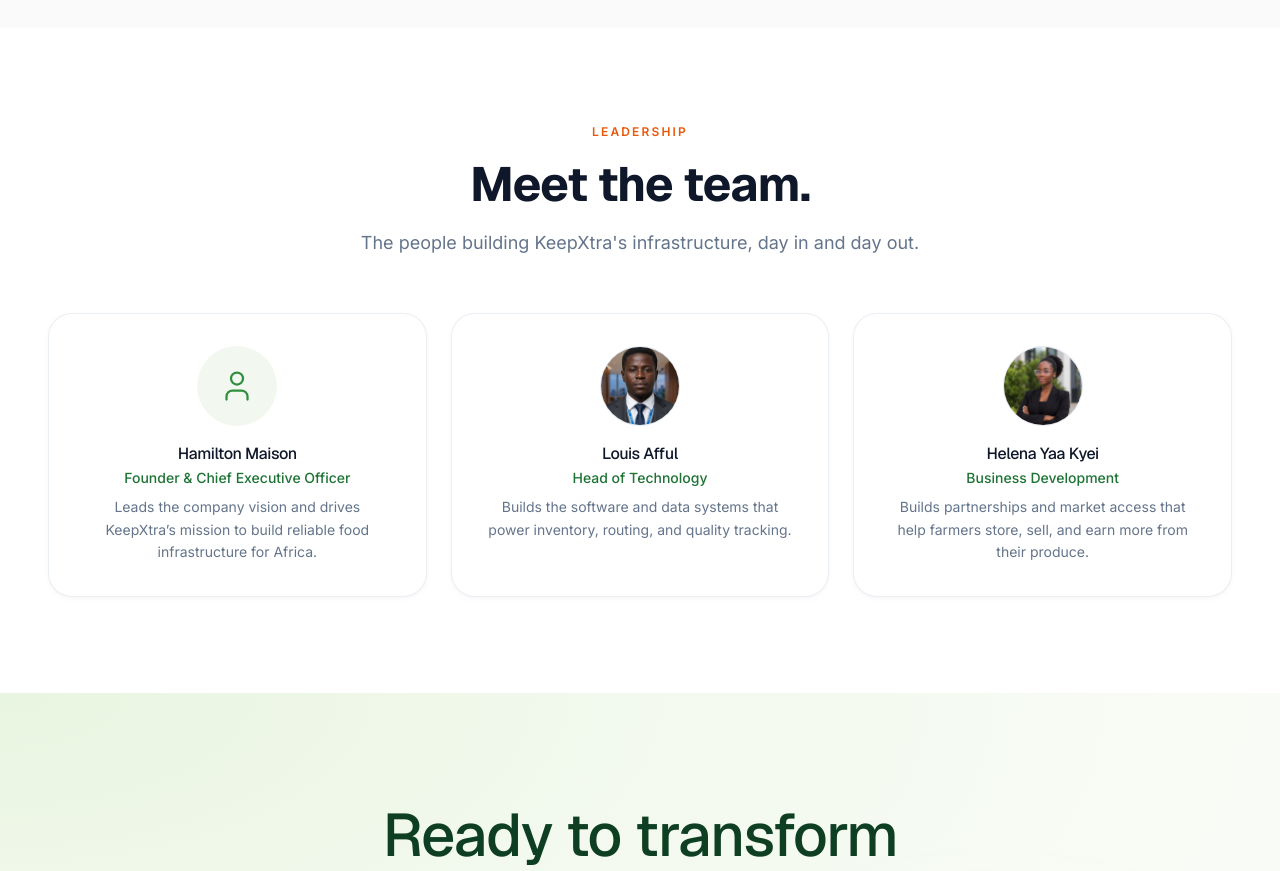
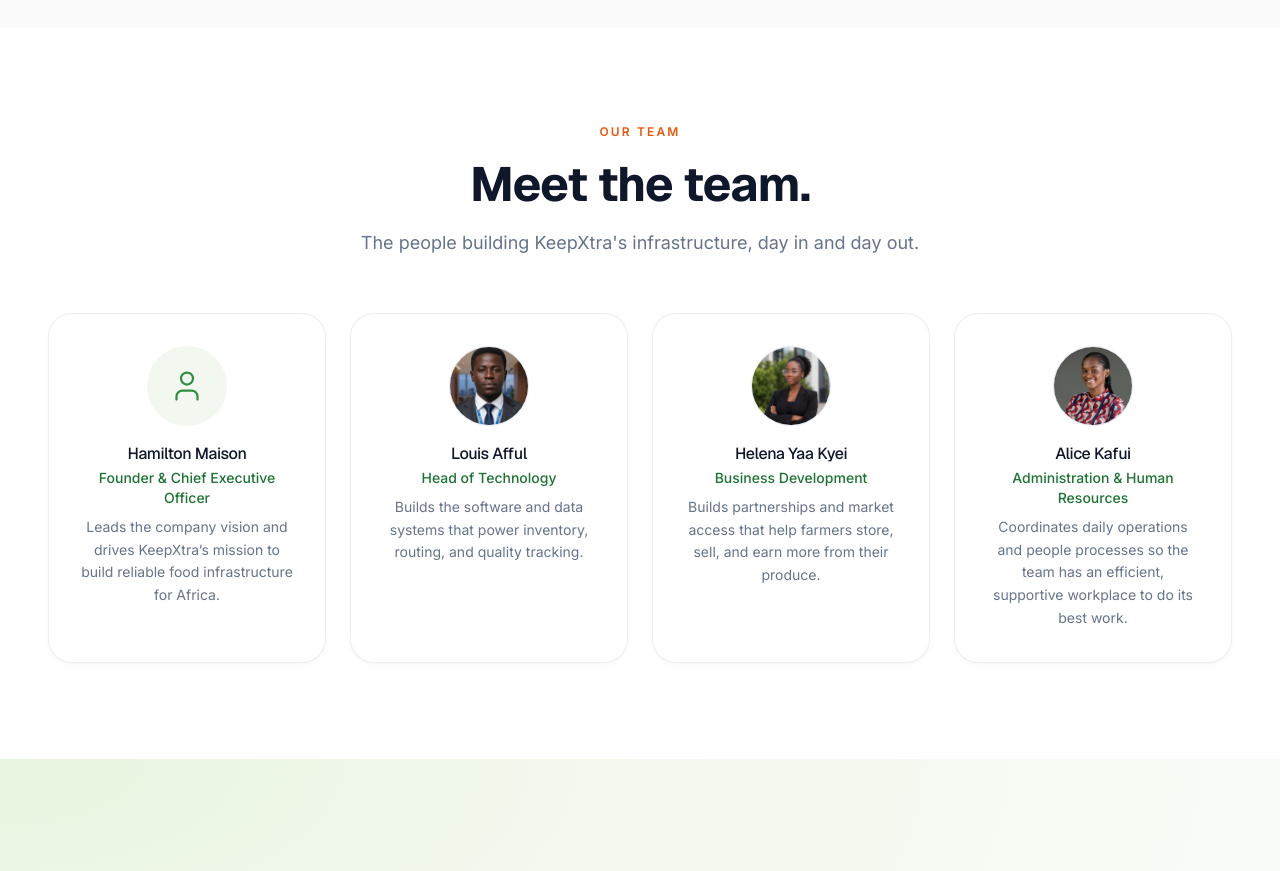
Before and after one commit to louisafful1/keepxtra, a React (Vite) app in the folder frontend/: page /about in a window 1280 px wide. Shown: the part 4820-5691 px from the top of the page. Built offline with nearby package versions, Linux system fonts and the light colour scheme.

Commit message:
Add Alice Kafui to the team (Administration & Human Resources)

```diff
--- a/frontend/src/data/team.ts
+++ b/frontend/src/data/team.ts
@@ -30,4 +30,10 @@
     bio: 'Builds partnerships and market access that help farmers store, sell, and earn more from their produce.',
     photo: '/team/Helina.jpeg',
   },
+  {
+    name: 'Alice Kafui',
+    role: 'Administration & Human Resources',
+    bio: 'Coordinates daily operations and people processes so the team has an efficient, supportive workplace to do its best work.',
+    photo: '/team/alice-square.jpg',
+  },
 ]
--- a/frontend/src/sections/about/MeetTheTeam.tsx
+++ b/frontend/src/sections/about/MeetTheTeam.tsx
@@ -11,7 +11,7 @@
     <section className="bg-white py-24">
       <Container>
         <SectionHeading
-          eyebrow="Leadership"
+          eyebrow="Our team"
           title="Meet the team."
           description="The people building KeepXtra's infrastructure, day in and day out."
           align="center"
@@ -22,7 +22,7 @@
           initial="hidden"
           whileInView="show"
           viewport={viewportOnce}
-          className="mt-14 grid grid-cols-1 gap-6 sm:grid-cols-2 lg:grid-cols-3"
+          className="mt-14 grid grid-cols-1 gap-6 sm:grid-cols-2 lg:grid-cols-4"
         >
           {teamMembers.map((member) => (
             <motion.div key={member.name} variants={fadeUp}>
```
Also changed, not shown: frontend/public/team/alice-square.jpg (added), 1 other file (tests, documents, lock files or other folders).
